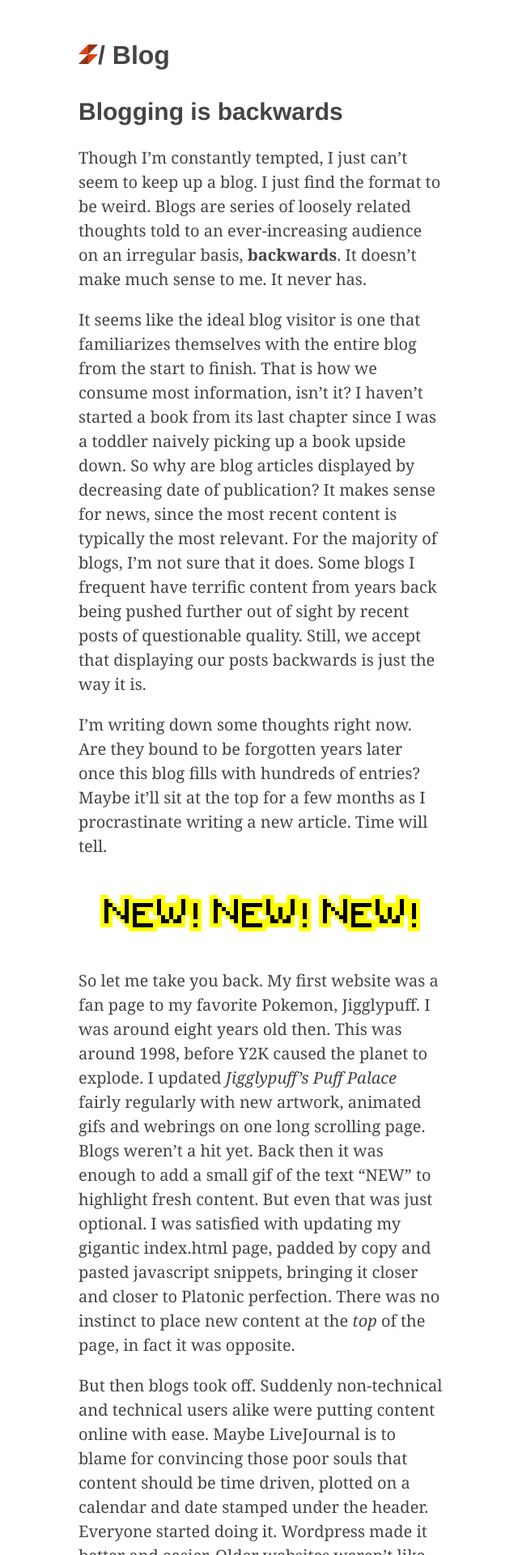
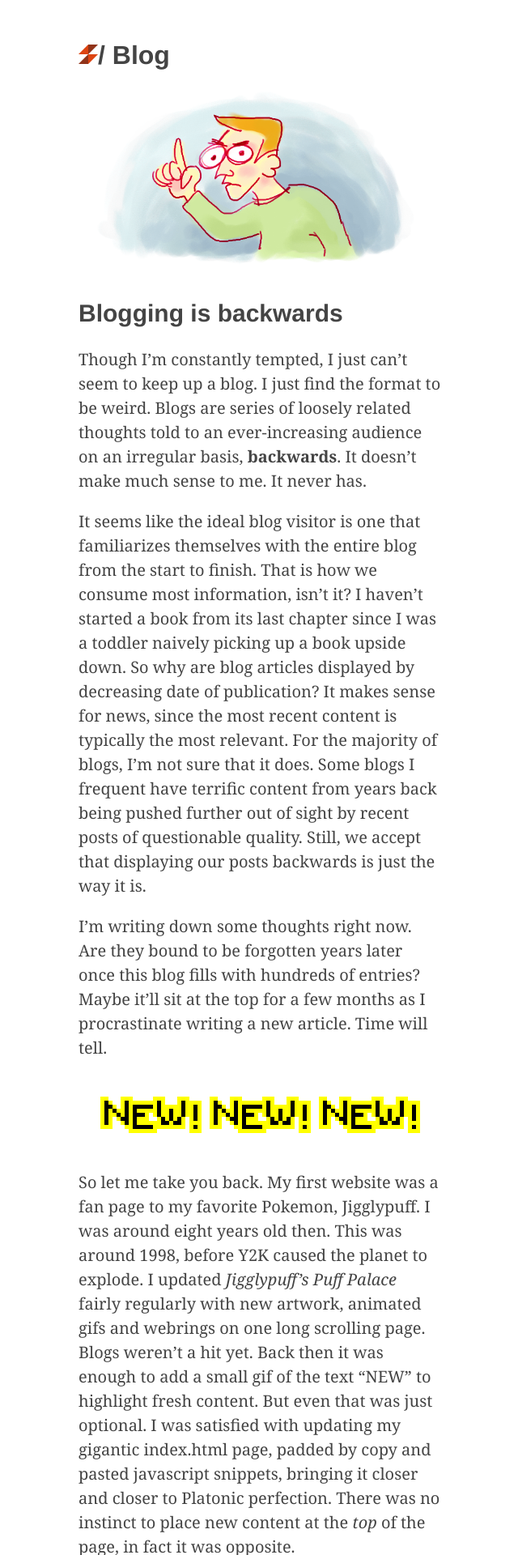
Before and after one commit to Dejital/dejital.github.com, a Jekyll site: the page built from _posts/2016-02-19-blogging.md, in a window 1280 px wide. Shown: the top 1920 px of the page at 81% size, without its empty margins (318-958 px from the left). Built offline with Jekyll 4.4.1, drawn with Linux system fonts in a browser that asks for light colours.

Commit message:
Add drawing to blogging post

```diff
--- a/_posts/2016-02-19-blogging.md
+++ b/_posts/2016-02-19-blogging.md
@@ -1,6 +1,7 @@
 ---
 layout: post
 title: Blogging is backwards
+image: /assets/img/opinionated-man.png
 ---
 
 Though I'm constantly tempted, I just can't seem to keep up a blog. I just find
```
Also changed, not shown: assets/img/opinionated-man.png (added).
